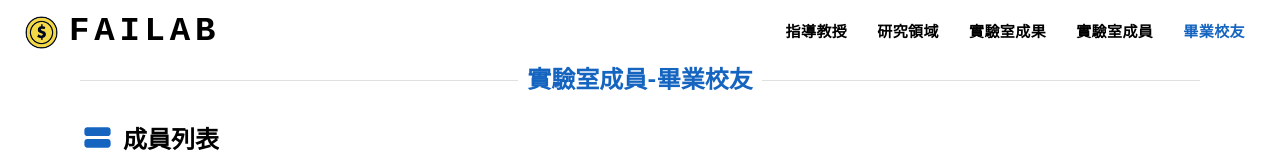
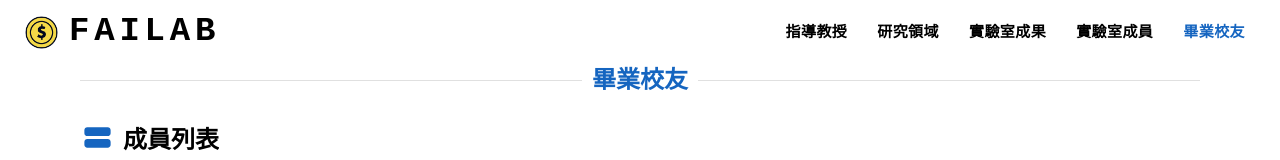
Before and after one commit to failab-ntust/lab-website, a Next.js app: page /graduate_members in a window 1280 px wide. Shown: the top 160 px of the page. Built offline with nearby package versions, Linux system fonts and the light colour scheme.

Commit message:
Adjust: Graduate_members

```diff
--- a/app/graduate_members/page.tsx
+++ b/app/graduate_members/page.tsx
@@ -45,7 +45,8 @@ const CusGrid = ({ grade, data }: any) => (
 export default function Members() {
     return (
         <Box>
-            <PageTitle title='實驗室成員-畢業校友' />
+            <PageTitle title='畢業校友' />
+
 
             <SubTitle title='成員列表'>
                 <CusGrid grade='' data={_GraduateMember} />
```
